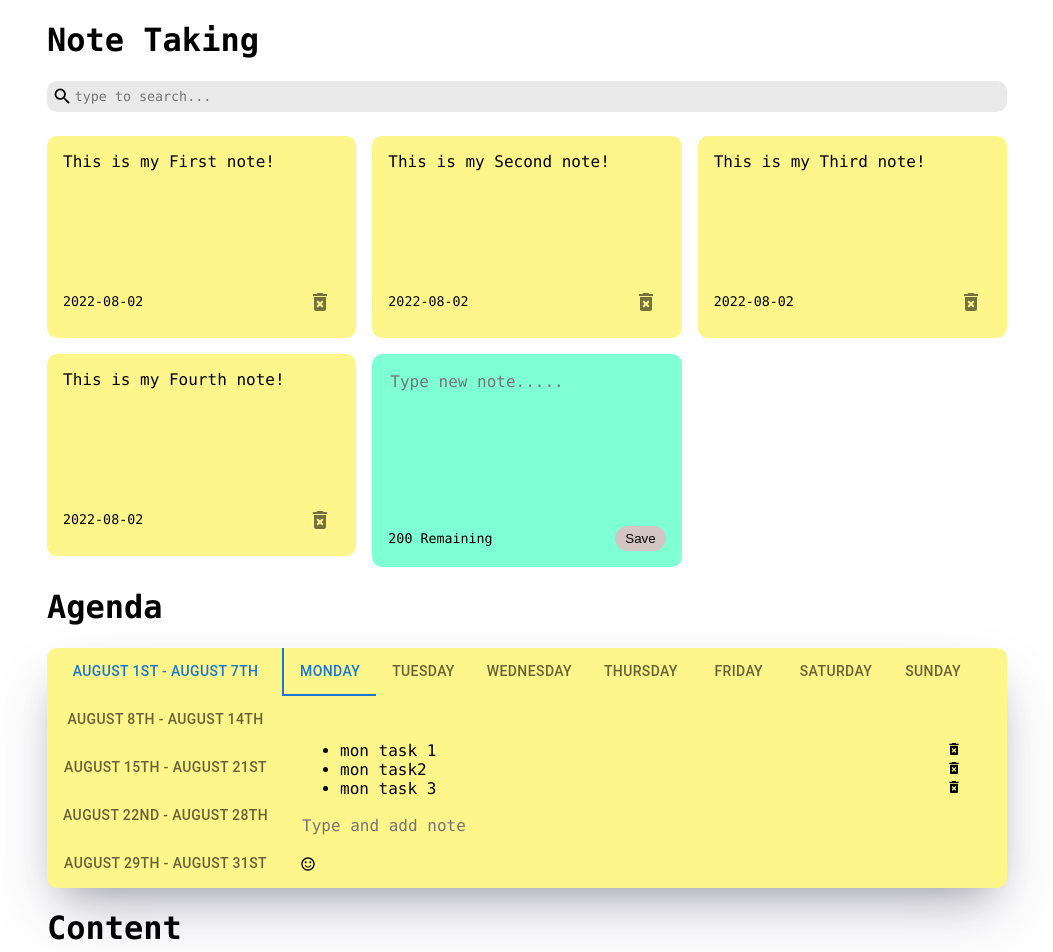
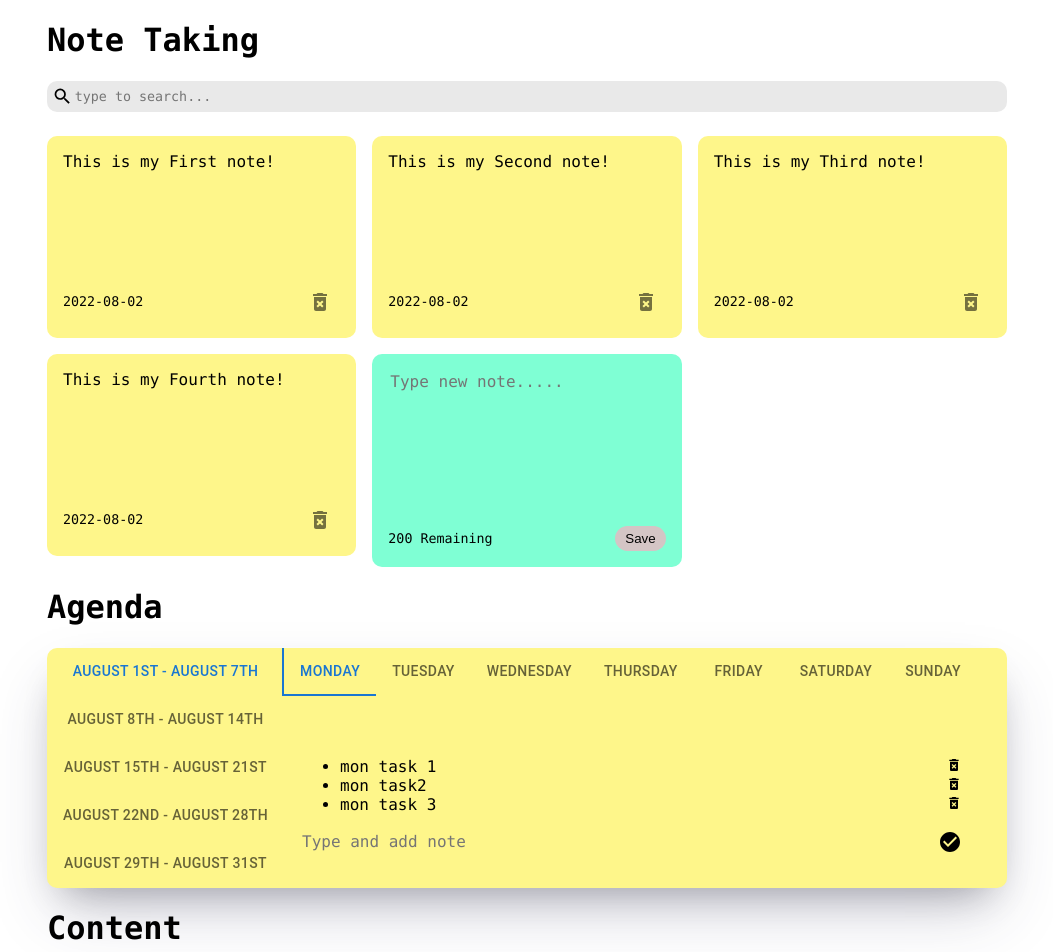
Before and after one commit to imranrehman-it/productivity-app, a React (Create React App) app in the folder note-taking/: page / in a window 1280 px wide. Shown: the top 952 px of the page, without its empty margins (113-1166 px from the left). Built offline with nearby package versions, Linux system fonts and the light colour scheme.

Commit message:
fixed add task bug

```diff
--- a/note-taking/src/TextBox.js
+++ b/note-taking/src/TextBox.js
@@ -1,6 +1,6 @@
-import { React, useState } from "react";
+import { React, useEffect, useState } from "react";
 
-import { MdDeleteForever, MdSettingsApplications } from "react-icons/md";
+import { MdDeleteForever, MdCheckCircle } from "react-icons/md";
 import { MdOutlineSentimentSatisfiedAlt } from "react-icons/md";
 
 const TextBox = ({ tasks, calendar, id, setText }) => {
@@ -19,9 +19,10 @@ const TextBox = ({ tasks, calendar, id, setText }) => {
   };
 
   const addTask = () => {
+    if (addText.trim().length > 0) {
       const newArray = tasks.push(addText);
       setAddTask("");
-    console.log(addTask);
+    }
   };
 
   return (
@@ -37,11 +38,14 @@ const TextBox = ({ tasks, calendar, id, setText }) => {
           );
         })}
       </ul>
+      <div className="add-task">
         <textarea
           placeholder="Type and add note"
           onChange={changeHandler}
+          value={addText}
         ></textarea>
-      <MdOutlineSentimentSatisfiedAlt onClick={addTask} />
+        <MdCheckCircle size="1.5em" onClick={addTask} />
+      </div>
     </div>
   );
 };
--- a/note-taking/src/index.css
+++ b/note-taking/src/index.css
@@ -52,7 +52,6 @@ code {
   font-family: monaco, Consolas, Lucida Console, monospace;
   font-size: 16px;
   width: fill;
-  height: fill;
 }
 
 textarea {
@@ -187,12 +186,14 @@ textarea:focus {
   justify-content: end;
 }
 
-.text-box h3 {
-  margin: none !important;
-}
-
 .task {
   display: flex;
   justify-content: space-between;
   flex-direction: row;
 }
+
+.add-task {
+  display: flex;
+  justify-content: space-between;
+  flex-direction: row;
+}
```
Lines whose indentation alone changed are shown as unchanged.
